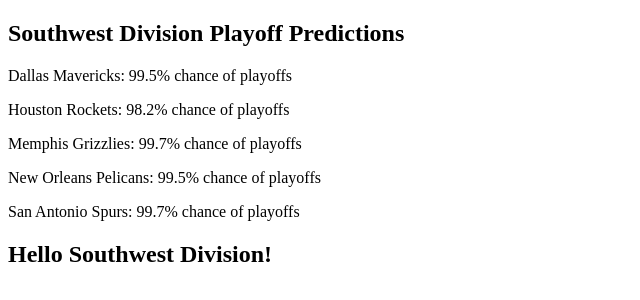
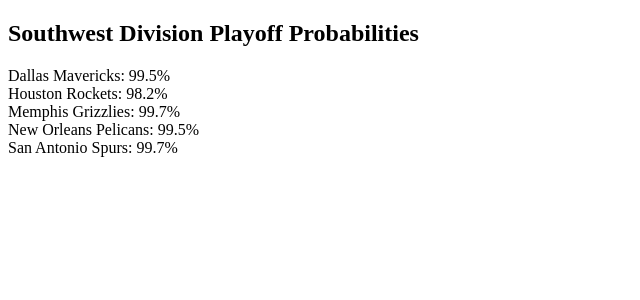
Before and after one commit to apcrntura/nba-oracle-southwest, a plain HTML site: page index.html in a window 1280 px wide. Shown: the whole page, without its empty margins (0-640 px from the left). Drawn offline with Linux system fonts and the light colour scheme.

Commit message:
Update index.html

```diff
--- a/index.html
+++ b/index.html
@@ -1,35 +1,28 @@
 <!DOCTYPE html>
 <html>
 <head>
-  <title>NBA Oracle Southwest</title>
+  <title>NBA Oracle - Southwest Division</title>
 </head>
 <body>
-  <div id="predictions">
-  <h2>Southwest Division Playoff Predictions</h2>
-</div>
-  <h2>Hello Southwest Division!</h2>
+  <h2>Southwest Division Playoff Probabilities</h2>
+  <div id="southwest-container"></div>
+
+  <!-- Paste your script here -->
   <script>
-  async function loadPredictions() {
-    try {
-      const response = await fetch('predictions.json');
-      const data = await response.json();
+    fetch('predictions.json')
+      .then(response => response.json())
+      .then(data => {
+        const southwest = data.SouthwestDivision;
+        const container = document.getElementById("southwest-container");
 
-      const container = document.getElementById('predictions');
-      const teams = data.SouthwestDivision;
-
-      for (const team in teams) {
-        const prob = (teams[team].playoffProbability * 100).toFixed(1);
-        const p = document.createElement('p');
-        p.textContent = `${team}: ${prob}% chance of playoffs`;
-        container.appendChild(p);
-      }
-    } catch (error) {
-      console.error("Error loading predictions:", error);
-    }
-  }
-
-  loadPredictions();
-</script>
-
+        for (const team in southwest) {
+          const prob = southwest[team].playoffProbability;
+          const teamDiv = document.createElement("div");
+          teamDiv.textContent = `${team}: ${(prob * 100).toFixed(1)}%`;
+          container.appendChild(teamDiv);
+        }
+      })
+      .catch(error => console.error("Error loading predictions:", error));
+  </script>
 </body>
 </html>
```
